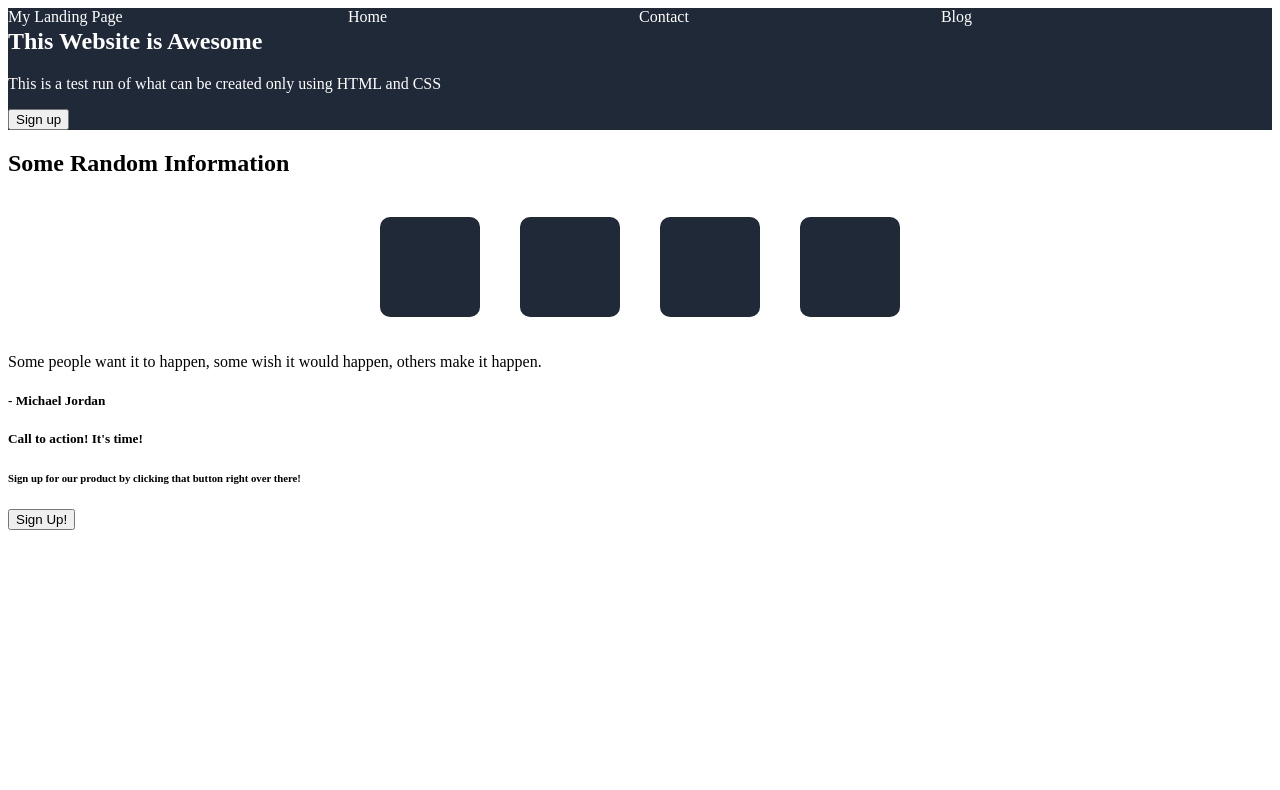
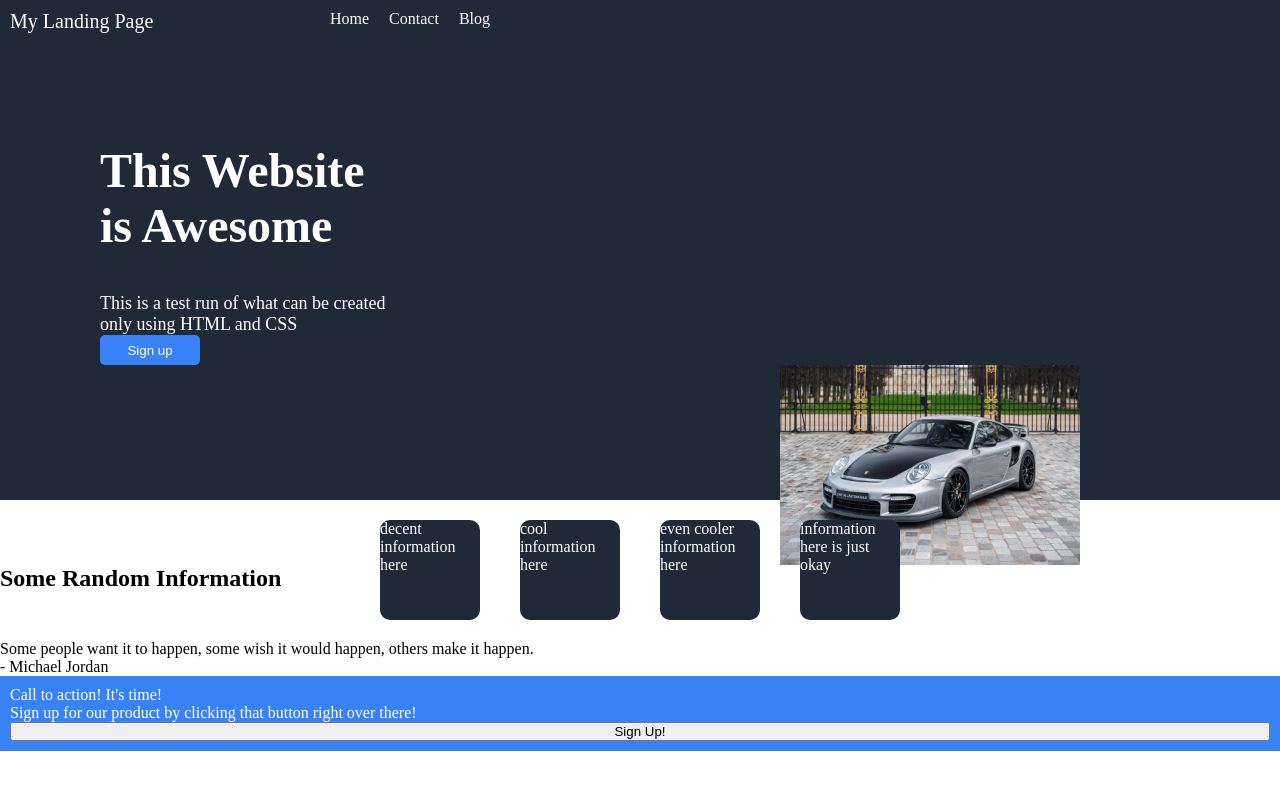
Before and after one commit to Deven10199/odin-landing-page, a plain HTML site: page index.html in a window 1280 px wide. Drawn offline with Linux system fonts and the light colour scheme.

Commit message:
progress with css and added an image

```diff
--- a/index.html
+++ b/index.html
@@ -7,51 +7,53 @@
     <title>My Landing Page</title>
 </head>
 <body>
-    <section class = "header">
-        <nav class="navbar">
+        <div class = "header">
          <div class = "container">
-             <div class = "logo">My Landing Page</div>
-             <ul class="nav">
-                  <li>
-                    <a href="#">Home</a>
-                 </li>
-                  <li>
-                    <a href="#">Contact</a>
-                    </li>
-                    <li>
-                    <a href="#">Blog</a>
-                    </li>
-                </ul>
+
+                <div class = "logo">My Landing Page</div>
+                    <ul class = "list">
+                     <li><a href="#">Home</a></li>
+                     <li><a href="#">Contact</a></li>
+                     <li><a href="#">Blog</a></li>
+                    </ul>
+
             </div>
-         </nav>
-         <div class ="container">
-            <h1>This Website is Awesome</h1>
-            <p>This is a test run of what can be created only using HTML and CSS</p>
-            <button>Sign up</button>
+
+                <div class = "headerboxes">
+                <div class ="title">This Website is Awesome</div>
+                <div class = "subtext">This is a test run of what can be created only using HTML and CSS</div>
+                    <button class = "btn">Sign up</button>
+
+            <div class = "image"><img src="GT2-RS-annonce-1.1-scaled.webp" alt="porsche gt2">
+            </div>
         </div>
-    </section>
+
     <section class="boxheader">
-    <h2>Some Random Information</h2>
+    <h2 class="random">Some Random Information</h2>
     </div>
     <div class = "boxes">
         <div class="box">
+            decent information here
         </div>
         <div class="box">
+            cool information here
         </div>
         <div class="box">
+            even cooler information here
         </div>
         <div class="box">
+            information here is just okay
         </div>
      </div>
-    </section>
-    <div class = "quote">
-        <p>Some people want it to happen, some wish it would happen, others make it happen.</p>
-        <h5>- Michael Jordan</h5>
+    </section >
+    <div class = "quotehead">
+        <div class = "quote">Some people want it to happen, some wish it would happen, others make it happen.</div>
+        <div class = "author">- Michael Jordan</div>
     </div>
     <div class = "footer">
-        <h5>Call to action! It's time!</h5>
-        <h6>Sign up for our product by clicking that button right over there!</h6>
-        <button class = "button">Sign Up!</button>
+        <div class = "call">Call to action! It's time!</div>
+        <div class = "Signup">Sign up for our product by clicking that button right over there!</div>
+        <button class = "bottombutton">Sign Up!</button>
     </div>
 </body>
 </html>
--- a/style.css
+++ b/style.css
@@ -1,37 +1,89 @@
+
+*{
+    padding: 0;
+    margin:0;
+}
+
+.container{
+    display: flex;
+}
+
+.logo{
+
+    width: 300px;
+    font-size: 20px;
+    color: #fff;
+    padding:10px;
+}
+a{
+    text-decoration: none;
+    color: white;
+    display: flex;
+}
+ul  {
+    list-style-type: none;
+    display: flex;
+    gap:20px;
+    padding: 10px;
+
+
+}
+
+
+img{
+    height: 200px;
+
+}
+
+.image{
+    display: flex;
+    justify-content: right;
+    margin-right: 200px;
+
+
+}
 
 
 .header{
    background-color: #1f2937;
+  height: 500px;
 }
 
-.nav a{
+.title{
+    font-size: 48px;
+    font-weight: bolder;
     color: white;
-    text-decoration: none;
+    padding: 100px;
+    display: flex;
+    flex-wrap: wrap;
+    height: 50px;
+    width: 300px;
+}
+
+.subtext{
+    color: white;
+    font-size: 18px;
+    width: 300px;
+    margin: 0px 100px;
+}
+
+.btn{
+    color: #fff;
+    height: 30px;
+    width: 100px;
+    background-color: #3882f6;
+    border: 0;
+    border-radius: 5px;
+    margin: 0px 100px;
 
 }
 
-ul {
-    list-style-type: none;
-    display: flex;
-    margin: -18px 300px;
-}
-.nav{
-    display: flex;
-    justify-content: space-between;
 
-}
-.logo{
-    color: white;
-}
-.header{
-    color: white;
 
-}
 
-.random{
-    display: flex;
-    justify-content: center;
-}
+
+
+
 
 
 .boxes{
@@ -50,6 +102,31 @@ ul {
 
     background-color: #1f2937;
     display: flex;
+    color: white;
 
 
 }
+
+
+
+
+.footer{
+    background-color: #3882f6;
+    display: flex;
+    justify-content: space-between;
+    padding: 10px;
+    color: white;
+    flex-direction: column;
+
+}
+
+.button{
+    background-color: #3882f6;
+    border-radius: 5px;
+    border-color: white;
+    color: white;
+    height: 20px;
+    width: 200px;;
+
+
+}
```
Also changed, not shown: GT2-RS-annonce-1.1-scaled.webp (added).
